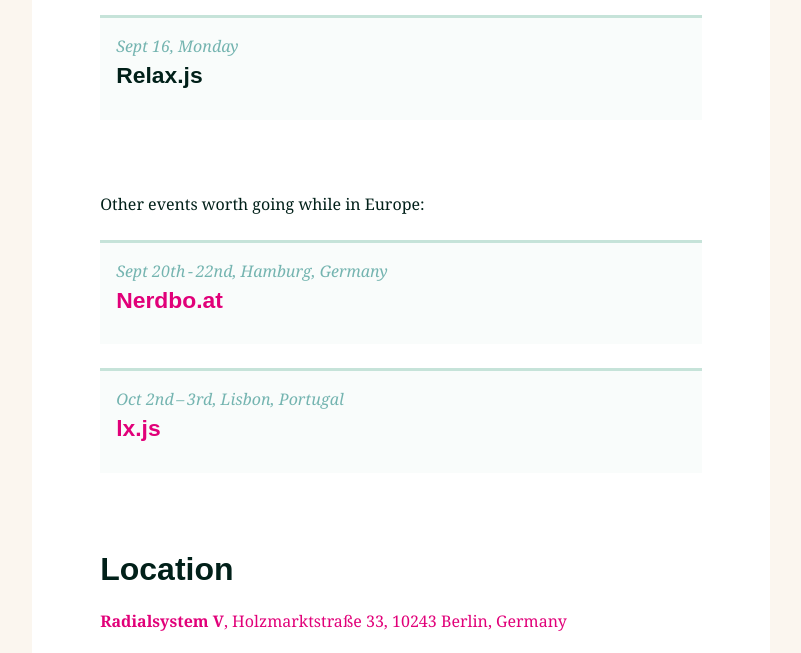
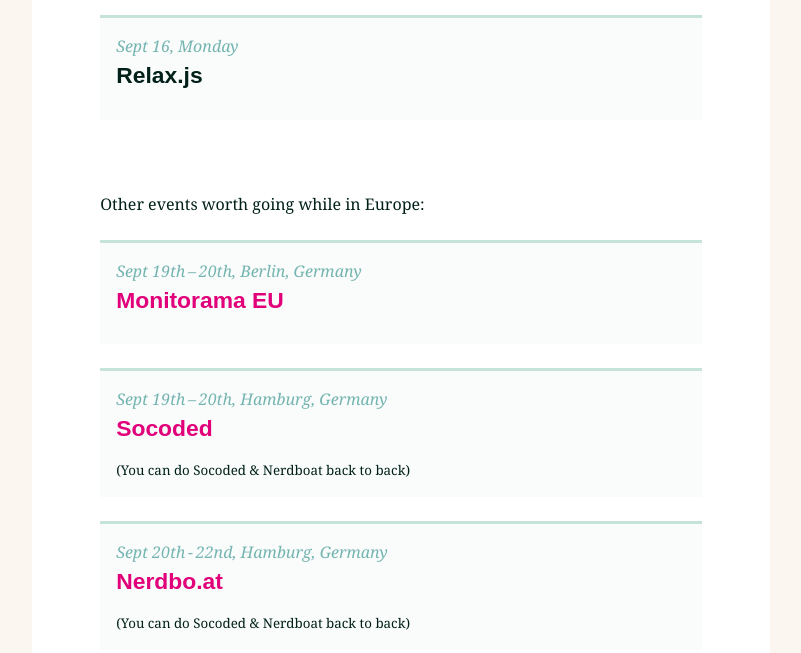
Before and after one commit to jsconf/2013.jsconf.eu, a Jekyll site: the page built from index.html, in a window 1280 px wide and 900 px high, scrolled down 3045 px, cut to the strip 0-653 px from the top of the window. Shown: the whole strip, without its empty margins (239-1040 px from the left). Built offline with Jekyll 4.4.1, drawn with Linux system fonts in a browser that asks for light colours; nearby versions of some CDN libraries; comment, search, counter and statistics services are not loaded.

Commit message:
add socoded and monitorama eu

```diff
--- a/_includes/schedule.md
+++ b/_includes/schedule.md
@@ -46,12 +46,27 @@
 Other events worth going while in Europe:
 
 <ul class="schedule_list">
+
+  <li>
+    <i>Sept 19th&thinsp;–&thinsp;20th, Berlin, Germany</i>
+    <h4><a href="http://monitorama.eu">Monitorama EU</a></h4>
+  </li>
+
+  <li>
+    <i>Sept 19th&thinsp;–&thinsp;20th, Hamburg, Germany</i>
+    <h4><a href="http://socoded.com">Socoded</a></h4>
+    <small>(You can do Socoded &amp; Nerdboat back to back)</small>
+  </li>
+
   <li>
     <i>Sept 20th&thinsp;-&thinsp;22nd, Hamburg, Germany</i>
     <h4><a href="http://nerdbo.at">Nerdbo.at</a></h4>
+    <small>(You can do Socoded &amp; Nerdboat back to back)</small>
   </li>
+
   <li>
     <i>Oct 2nd&thinsp;–&thinsp;3rd, Lisbon, Portugal</i>
     <h4><a href="http://lxjs.org">lx.js</a></h4>
   </li>
+
 </ul>
```
